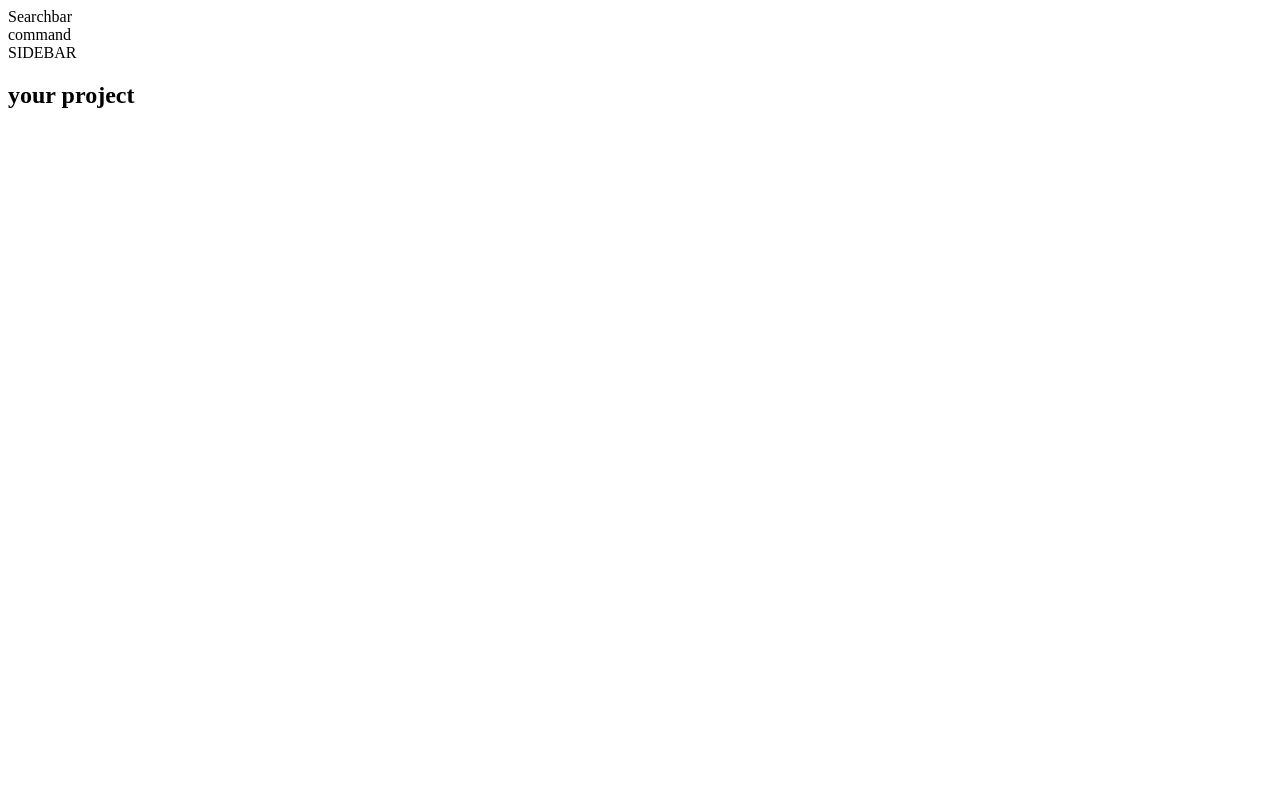
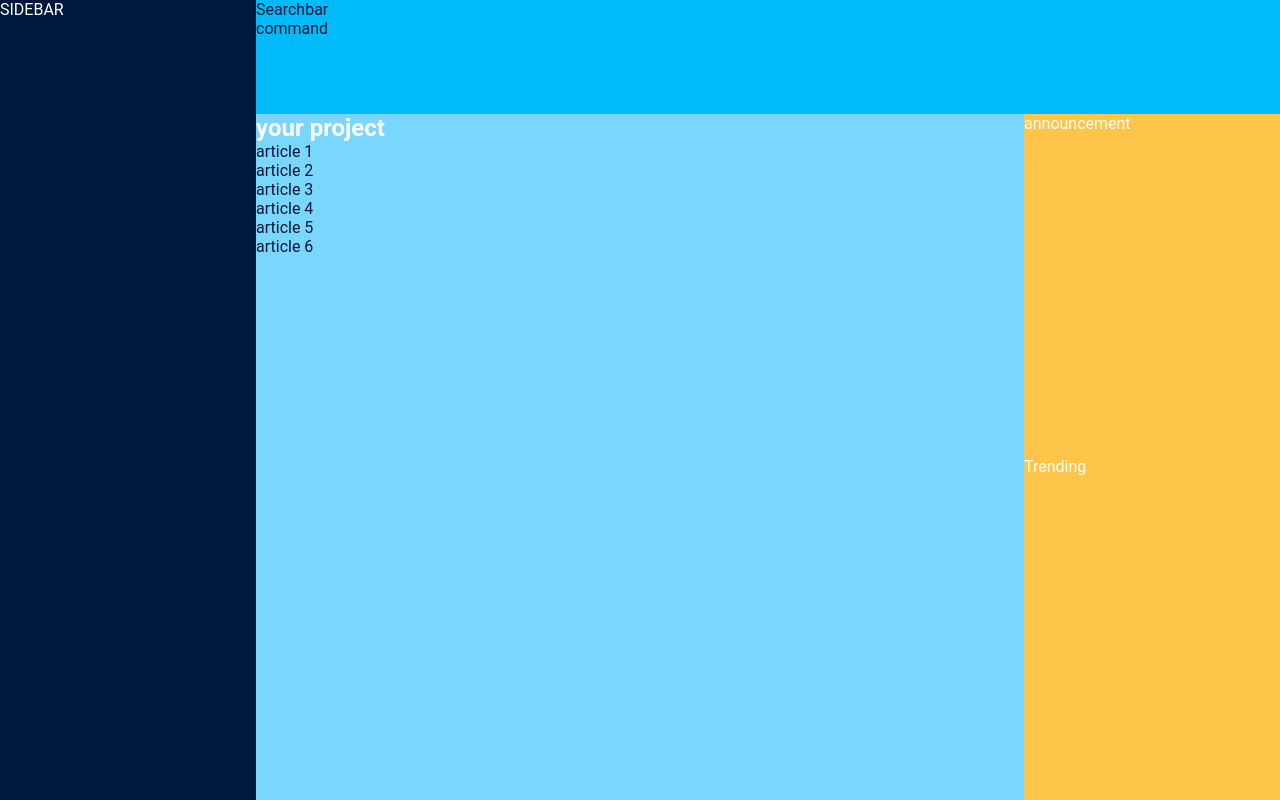
Before and after one commit to bima-taruna/project-admin-dashboard, a plain HTML site: page index.html in a window 1280 px wide. Drawn offline with Linux system fonts and the light colour scheme.

Commit message:
set the basic grid layout

```diff
--- a/index.html
+++ b/index.html
@@ -16,16 +16,16 @@
       <main>
         <h2>your project</h2>
         <article>
-          <div class="card"></div>
-          <div class="card"></div>
-          <div class="card"></div>
-          <div class="card"></div>
-          <div class="card"></div>
-          <div class="card"></div>
+          <div class="card">article 1</div>
+          <div class="card">article 2</div>
+          <div class="card">article 3</div>
+          <div class="card">article 4</div>
+          <div class="card">article 5</div>
+          <div class="card">article 6</div>
         </article>
       </main>
-      <aside class="announcement"></aside>
-      <aside class="trending"></aside>
+      <aside class="announcement">announcement</aside>
+      <aside class="trending">Trending</aside>
     </div>
   </body>
 </html>
--- a/style.css
+++ b/style.css
@@ -0,0 +1,45 @@
+* {
+  margin: 0;
+  padding: 0;
+}
+
+body {
+  box-sizing: border-box;
+  font-family: Roboto, sans-serif;
+  color: white;
+  overflow: auto;
+}
+
+.container {
+  display: grid;
+  grid-template-columns: 2fr 6fr 2fr;
+  grid-template-rows: 1fr 3fr 3fr;
+  width: 100vw;
+  height: 100vh;
+}
+
+header,
+article {
+  color: #001736;
+}
+
+header {
+  background-color: #00bbfa;
+  grid-column: 2/4;
+}
+
+nav {
+  background-color: #00183e;
+  grid-column: 1/2;
+  grid-row: 1/4;
+}
+
+main {
+  background-color: #79d7fd;
+  grid-column: 2/3;
+  grid-row: 2/4;
+}
+
+aside {
+  background-color: #ffc54a;
+}
```
